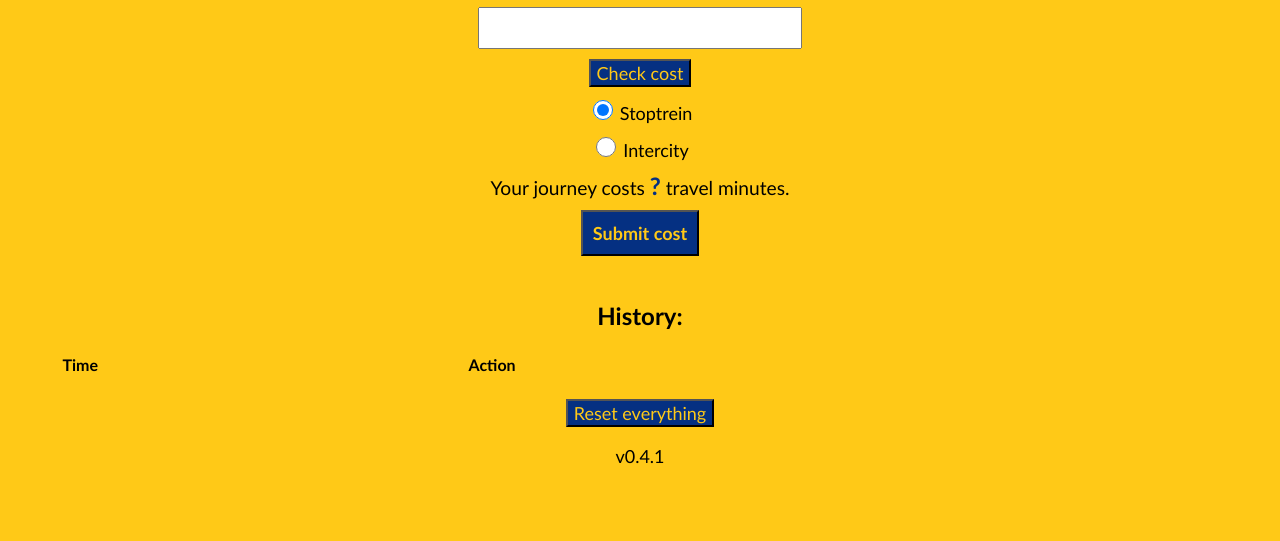
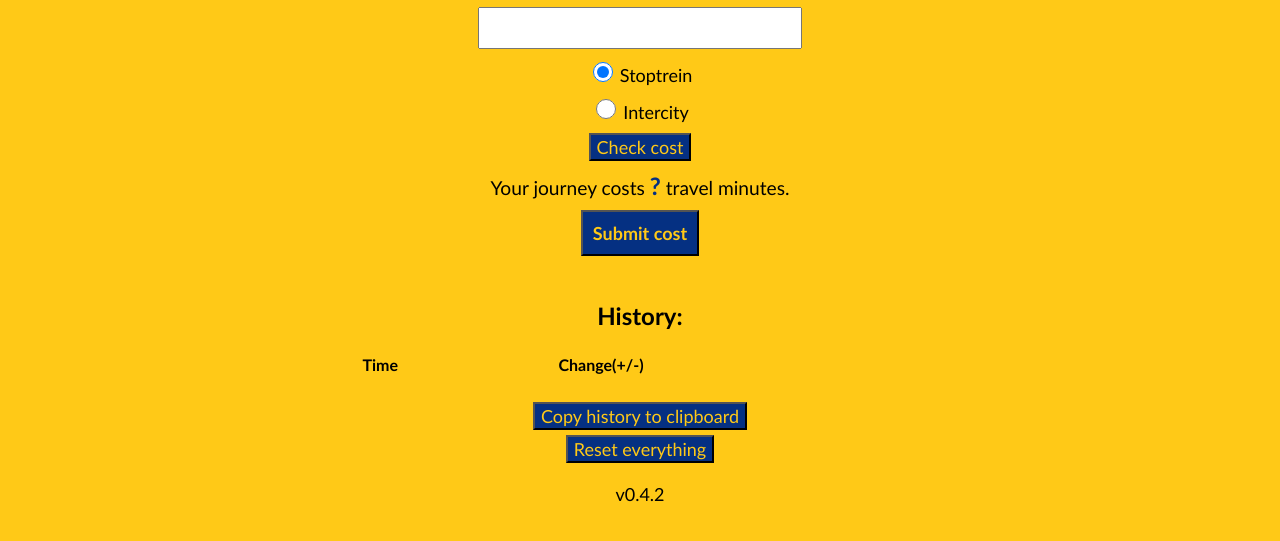
Before and after one commit to s-k-ahmed/daldash, a plain HTML site: page index.html in a window 1280 px wide. Shown: the part 469-1010 px from the top of the page. Before the commit the page ends 974 px from the top, so only its background shows below. Drawn offline with Linux system fonts and the light colour scheme.

Commit message:
v0.4.2 - move button, add history export
- moved Check cost button
- made history section max width 600px
- minor changes to styling

```diff
--- a/daldash-stylesheet.css
+++ b/daldash-stylesheet.css
@@ -50,6 +50,8 @@ input {
 button {
     background-color: var(--nsblue);
     color: var(--nsyellow);
+    margin: 2.5px;
+    cursor: pointer;
 }
 
 button.tm-up-button {
@@ -103,6 +105,7 @@ input[type='radio'] {
     display: flex;
     flex-direction: column;
     align-items: center;
+    max-width: 600px;
 }
 
 .history-row, .history-headrow {
@@ -132,3 +135,7 @@ input[type='radio'] {
 .undo-cell {
     width: calc(40% - 5px);
 }
+
+.undo-cell button {
+    margin: 0px;
+}
--- a/daldash.js
+++ b/daldash.js
@@ -1,4 +1,4 @@
-const versionNumber = "0.4.1";
+const versionNumber = "0.4.2";
 let currentStatus = {balance: 60, history: []};
 
 // importBackup();
@@ -166,3 +166,8 @@ function submitCost() {
     saveToStorage();
     clearMinInput();
 }
+
+function exportHistory() {
+    navigator.clipboard.writeText(JSON.stringify(currentStatus.history));
+    alert("History copied to clipboard");
+}
--- a/index.html
+++ b/index.html
@@ -42,7 +42,6 @@
             <h2>Spend travel minutes:</h2>
             <label for="travel-min">What is the scheduled travel time in minutes?</label>
             <input type="number" id="travel-min">
-            <button id="check-cost" onclick="checkCost()">Check cost</button>
             <div id="radio-spr">
                 <input type="radio" name="treinsoort" value="Stoptrein" id="opt-spr" checked>
                 <label for="opt-spr">Stoptrein</label>
@@ -51,6 +50,7 @@
                 <input type="radio" name="treinsoort" value="Intercity" id="opt-ic">
                 <label for="opt-ic">Intercity</label>
             </div>
+            <button id="check-cost" onclick="checkCost()">Check cost</button>
             <p id="cost-sentence">Your journey costs <span id="cost">?</span> travel minutes.</p>
             <button id="submit-tm-down" onclick="submitCost()">Submit cost</button>
         </div>
@@ -61,11 +61,12 @@
             <h2>History:</h2>
             <div class="history-headrow">
                 <div class="history-cell timestamp-cell">Time</div>
-                <div class="history-cell tmchange-cell">Action</div>
+                <div class="history-cell tmchange-cell">Change(+/-)</div>
                 <div class="history-cell undo-cell"></div>
             </div>
         </div>
 
+        <button onclick="exportHistory()">Copy history to clipboard</button>
         <button onclick="resetLocalStorage()">Reset everything</button>
         <p id="version"></p>
 
```
